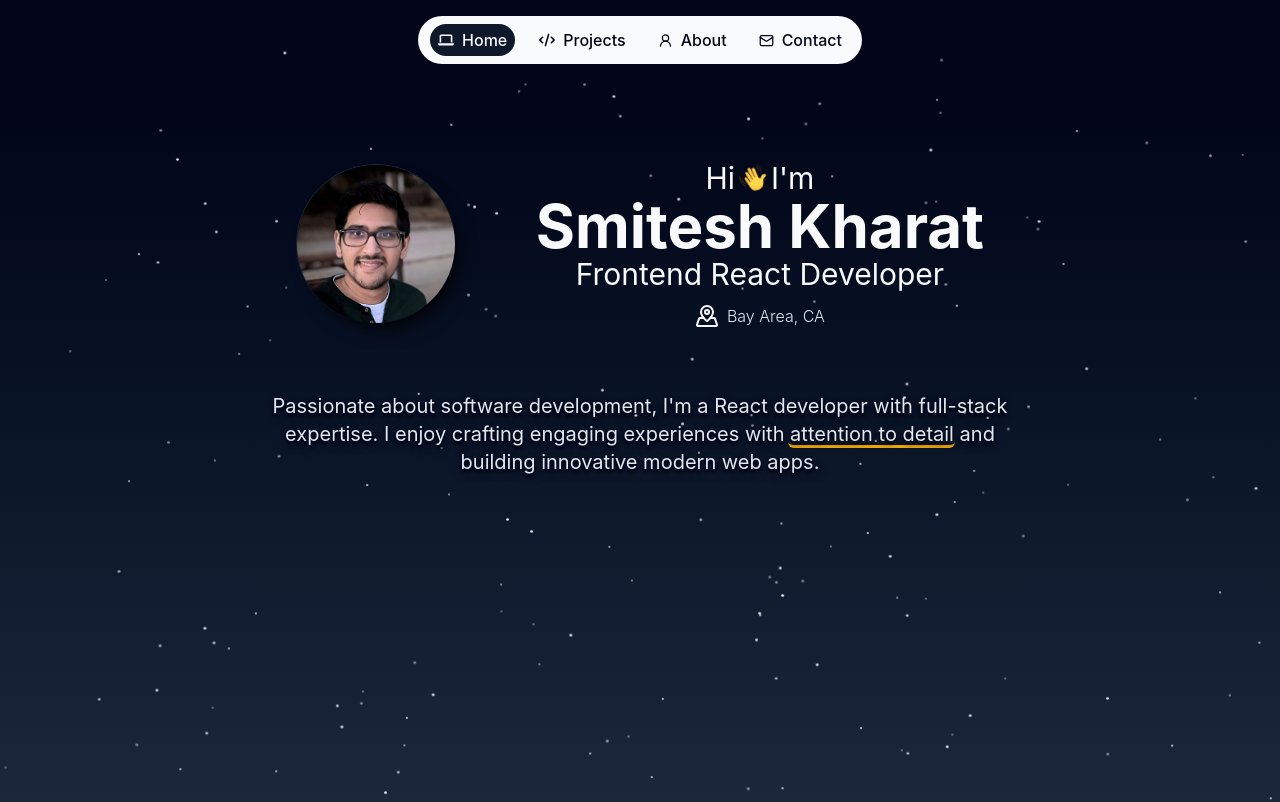
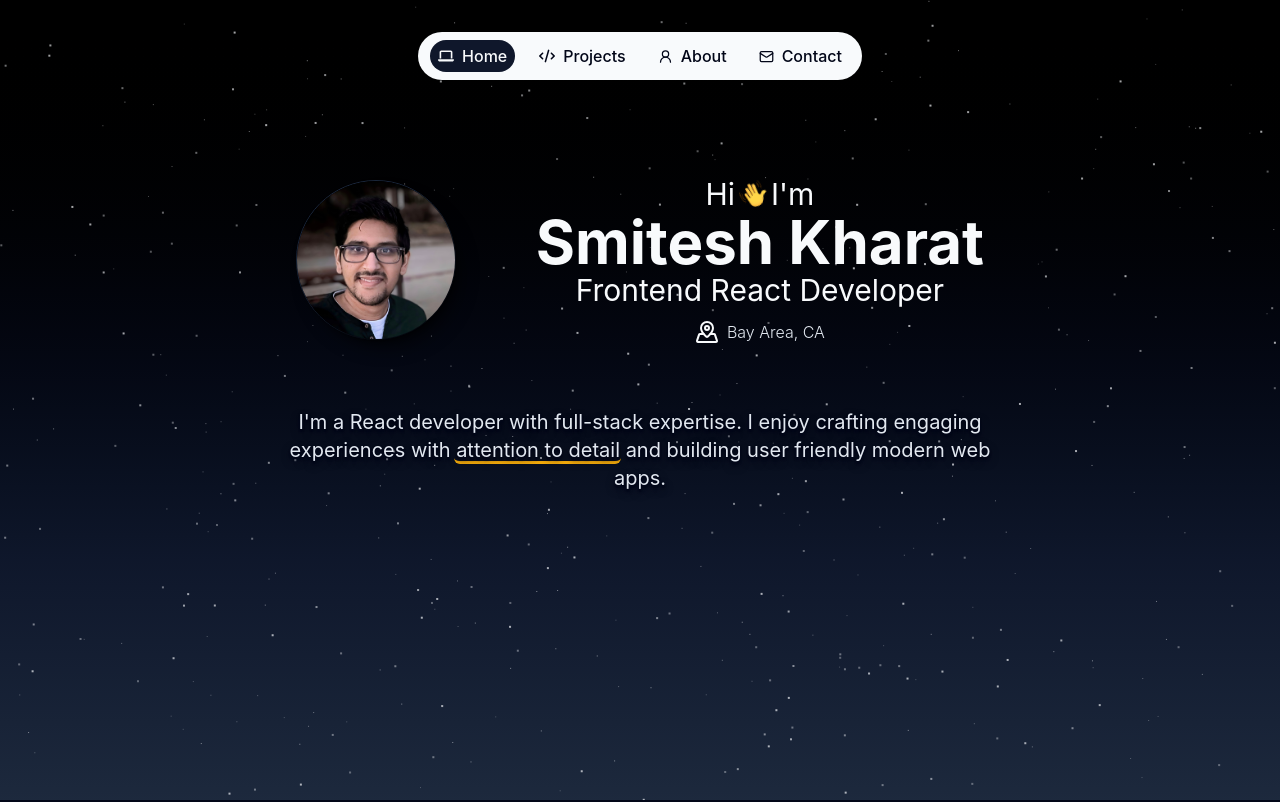
Before and after one commit to skharat8/portfolio-site, a React (Vite) app: page / in a window 1280 px wide. Shown: the top 802 px of the page. Built offline with nearby package versions, Linux system fonts and the light colour scheme; what @midudev/tailwind-animations would draw is missing.

Commit message:
Generate different number of stars based on window size

```diff
--- a/package.json
+++ b/package.json
@@ -31,7 +31,8 @@
     "react-dom": "^19.0.0",
     "react-icons": "^5.5.0",
     "tailwind-merge": "^3.3.0",
-    "tailwindcss": "^4.0.6"
+    "tailwindcss": "^4.0.6",
+    "usehooks-ts": "^3.1.1"
   },
   "devDependencies": {
     "@eslint/compat": "^1.2.7",
--- a/src/assets/theme.css
+++ b/src/assets/theme.css
@@ -74,12 +74,8 @@
   --animate-travel: travel-across-screen linear 70s infinite alternate both;
 
   @keyframes breathe {
-    from {
+    50% {
       opacity: 0.5;
-    }
-
-    to {
-      opacity: 1;
     }
   }
 
--- a/src/components/Header.tsx
+++ b/src/components/Header.tsx
@@ -37,7 +37,7 @@ export default function Header() {
   }, []);
 
   return (
-    <header className="flex-center sticky top-4 z-10">
+    <header className="flex-center fixed top-4 right-0 left-0 z-10 sm:top-6">
       <nav
         className="flex rounded-full bg-slate-50 px-3 py-2 sm:gap-4"
         onMouseLeave={() => setHoveredItem(null)}
--- a/src/components/Hero.tsx
+++ b/src/components/Hero.tsx
@@ -12,11 +12,11 @@ function Hero() {
     <StarryBackground>
       <section
         id="home"
-        className="flex-center-col mt-6 h-[90svh] justify-start gap-4 bg-gradient-to-b
-          from-slate-950 to-slate-800 py-4 text-center md:mt-8"
+        className="flex-center-col h-svh justify-start gap-4 bg-gradient-to-b from-black
+          via-slate-900 via-70% to-slate-800 py-4 text-center"
       >
         <MaxWidthWrapper maxWidth="800px">
-          <div className="flex-center-col w-full gap-6 sm:flex-row-reverse sm:justify-around">
+          <div className="flex-center-col mt-8 w-full gap-6 sm:mt-10 sm:flex-row-reverse sm:justify-around">
             <div className="flex-center-col">
               <div className="flex-center text-xl md:text-3xl">
                 Hi{" "}
@@ -43,10 +43,10 @@ function Hero() {
             className="mt-6 text-lg text-slate-200 text-shadow-lg text-shadow-slate-950 md:mt-8
               md:text-xl"
           >
-            Passionate about software development, I'm a React developer with
-            full-stack expertise. I enjoy crafting engaging experiences with{" "}
+            I'm a React developer with full-stack expertise. I enjoy crafting
+            engaging experiences with{" "}
             <LiquidUnderline>attention to detail</LiquidUnderline> and building
-            innovative modern web apps.
+            user friendly modern web apps.
           </p>
         </MaxWidthWrapper>
       </section>
--- a/src/components/LiquidUnderline.tsx
+++ b/src/components/LiquidUnderline.tsx
@@ -10,7 +10,7 @@ function LiquidUnderline({ children }: PropsWithChildren) {
         hover:text-shadow-none focus:text-slate-950 focus:text-shadow-none"
     >
       {children}
-      <div
+      <span
         className="absolute top-0 -left-0.5 -z-1 h-[110%] w-[102%] overflow-hidden rounded-md
           border-b-3 border-[rgba(255,179,11)]"
       >
@@ -18,7 +18,7 @@ function LiquidUnderline({ children }: PropsWithChildren) {
           width="350"
           className="group-hover:-translate-y-[5.3rem] group-focus:-translate-y-[5.3rem]"
         />
-      </div>
+      </span>
     </span>
   );
 }
--- a/src/components/StarryBackground.tsx
+++ b/src/components/StarryBackground.tsx
@@ -2,6 +2,7 @@ import type { PropsWithChildren } from "react";
 import React from "react";
 
 import { nanoid } from "nanoid";
+import { useWindowSize } from "usehooks-ts";
 
 import { random, range } from "@/utils/common.utils";
 
@@ -9,32 +10,57 @@ import Circle from "./Circle";
 
 const DEFAULT_COLOR = "var(--color-slate-50)";
 
-function generateStar(color = DEFAULT_COLOR) {
+type Star = {
+  id: string;
+  createdAt: number;
+  color: string;
+  size: string;
+  style: React.CSSProperties;
+  containerStyle: { [i: string]: string };
+};
+
+function generateStar(color = DEFAULT_COLOR): Star {
   return {
     id: nanoid(),
     createdAt: Date.now(),
     color,
-    size: random(2, 4).toString(),
+    size: random(1, 3).toString(),
     style: {
-      top: random(0, 150) + "vw",
-      left: random(0, 150) + "vh",
+      top: random(0, 100) + "vh",
+      left: random(0, 100) + "vw",
       animationDelay: random(1000, 5000) + "ms",
     },
     containerStyle: {
-      "--destination-x": random(-100, 200) + "vw",
+      "--destination-x": random(-100, 100) + "vw",
       "--destination-y": random(-100, 100) + "vh",
     },
   };
 }
 
+function generateStarsBasedOnWindowSize(
+  windowWidth: number,
+  windowHeight: number,
+) {
+  const area = windowWidth * windowHeight;
+  const numStars = Math.min(Math.floor(area / 2000), 600);
+  return range(numStars).map(() => generateStar());
+}
+
 function StarryBackground({ children }: PropsWithChildren) {
-  const [stars, setStars] = React.useState(() =>
-    range(500).map(() => generateStar()),
-  );
+  const { width, height } = useWindowSize({
+    initializeWithValue: true,
+    debounceDelay: 100,
+  });
+  const [stars, setStars] = React.useState<Star[] | null>(null);
+
+  React.useEffect(() => {
+    setStars(generateStarsBasedOnWindowSize(width, height));
+  }, [width, height]);
 
   return (
     <div className="relative overflow-hidden">
-      {stars.map((star) => (
+      {stars &&
+        stars.map((star) => (
           <div
             key={star.id}
             className="animate-travel will-change-transform"
--- a/src/components/Wave.tsx
+++ b/src/components/Wave.tsx
@@ -13,8 +13,8 @@ function Wave({ width, className }: WaveProps) {
     >
       <defs>
         <linearGradient id="sw-gradient-0" x1="0" x2="0" y1="1" y2="0">
-          <stop stop-color="rgba(255, 179, 11)" offset="0%"></stop>
-          <stop stop-color="rgba(243, 106, 62)" offset="100%"></stop>
+          <stop stopColor="rgba(255, 179, 11)" offset="0%"></stop>
+          <stop stopColor="rgba(243, 106, 62)" offset="100%"></stop>
         </linearGradient>
       </defs>
       <path
--- /dev/null
+++ b/src/hooks/useWindowSize.ts
@@ -0,0 +1,24 @@
+import React from "react";
+
+function useWindowSize() {
+  const [windowSize, setWindowSize] = React.useState(() => ({
+    width: window.innerWidth,
+    height: window.innerHeight,
+  }));
+
+  React.useEffect(() => {
+    // Debounce i.e. delay updates to window size if it keeps changing within 500ms
+    // This means setWindowSize can only be called once every 500ms.
+    const timeoutId = setTimeout(
+      () =>
+        setWindowSize({ width: window.innerWidth, height: window.innerHeight }),
+      500,
+    );
+
+    return () => clearTimeout(timeoutId);
+  }, [window.innerWidth, window.innerHeight]);
+
+  return windowSize;
+}
+
+export default useWindowSize;
--- a/src/routes/index.tsx
+++ b/src/routes/index.tsx
@@ -9,9 +9,9 @@ export const Route = createFileRoute("/")({
 
 function App() {
   return (
-    <>
+    <main>
       <Hero />
       <Projects />
-    </>
+    </main>
   );
 }
```
Also changed, not shown: 1 other file (tests, documents, lock files or other folders). Lines whose indentation alone changed are shown as unchanged.
